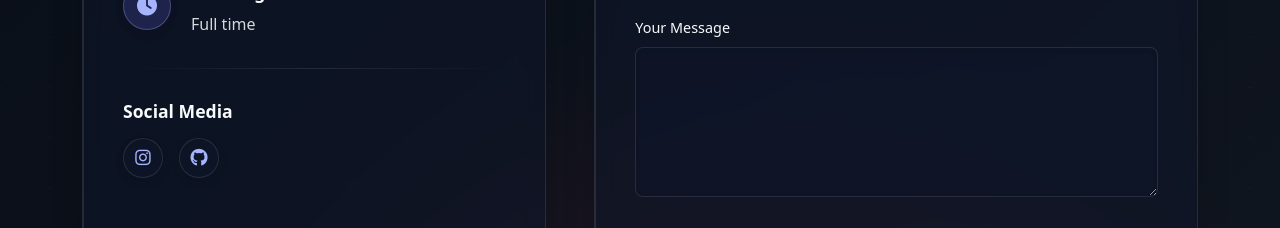
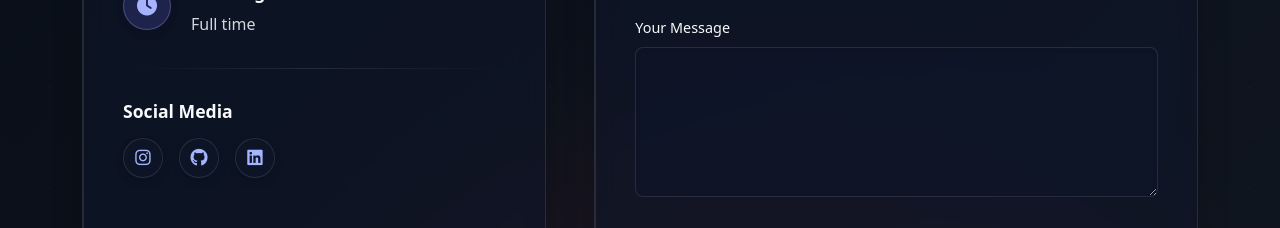
Before and after one commit to SabaKuljanishvili/POR, an Angular app: page /contact in a window 1280 px wide. Shown: the part 1540-1768 px from the top of the page. Built offline with nearby package versions, Linux system fonts and the light colour scheme.

Commit message:
add LinkedIn

```diff
--- a/src/app/contact/contact.component.ts
+++ b/src/app/contact/contact.component.ts
@@ -33,6 +33,11 @@ export class ContactComponent {
         name: 'GitHub',
         url: 'https://github.com/SabaKuljanishvili',
         icon: 'fab fa-github'
+      },
+      {
+        name: 'LinkedIn',
+        url: 'https://www.linkedin.com/in/saba-kuljanishvili-b84948247/',
+        icon: 'fab fa-linkedin'
       }
     ]
   };
```
